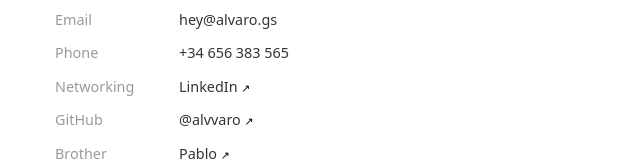
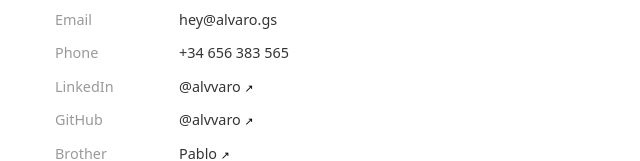
Before and after one commit to alvvaro/alvvaro.github.io, a React (Vite) app: page / in a window 1280 px wide. Shown: the part 397-558 px from the top of the page, without its empty margins (315-955 px from the left). Built offline with nearby package versions, Linux system fonts and the light colour scheme; no server answers.

Commit message:
add classNames to HomeLinks

```diff
--- a/src/home/HomeLinks.tsx
+++ b/src/home/HomeLinks.tsx
@@ -1,3 +1,5 @@
+import classNames from 'classnames';
+
 export default function Links() {
   return (
     <div>
@@ -7,7 +9,10 @@ export default function Links() {
           {links.map((link) => (
             <tr
               key={link.label}
-              className="border-transparent not-last-of-type:border-b-12"
+              className={classNames(
+                'border-transparent not-last-of-type:border-b-12',
+                link.className,
+              )}
             >
               <th
                 scope="row"
@@ -44,8 +49,8 @@ const links = [
     href: 'tel:+34656383565',
   },
   {
-    label: 'Networking',
-    value: 'LinkedIn',
+    label: 'LinkedIn',
+    value: '@alvvaro',
     href: 'https://www.linkedin.com/in/alvvaro/',
   },
   {
@@ -57,5 +62,6 @@ const links = [
     label: 'Brother',
     value: 'Pablo',
     href: 'https://pablo.gs/',
+    className: 'print:hidden',
   },
 ];
```
